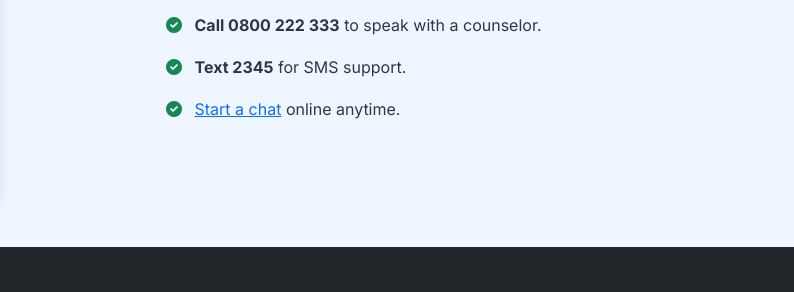
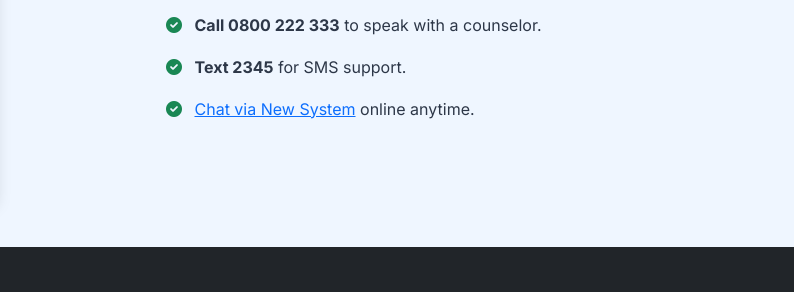
Before and after one commit to rhysheavensmith/helpline-2, a plain HTML site: page index.html in a window 1280 px wide. Shown: the part 1137-1429 px from the top of the page, 486-1280 px from the left. Drawn offline with nearby package versions, Linux system fonts and the light colour scheme.

Commit message:
retest chaturl from baseline

```diff
--- a/index.html
+++ b/index.html
@@ -312,16 +312,16 @@
            To deactivate: Re-comment the line or remove it
            ======================================== */
 
-        // window.addEventListener('load', function() {
-        //     triggerR1();  // Closure Banner
-        //     triggerR2();  // Phone Change
-        //     triggerR3();  // Hours Change
-        //     triggerR4();  // SMS Change
-        //     triggerR5();  // Combined (Phone/Hours)
-        //     triggerR6();  // Chat URL Change
-        //     triggerR7();  // Temporary Notice
-        //     triggerR8();  // Bad Actor Takeover
-        // });
+        window.addEventListener('load', function() {
+            // triggerR1();  // Closure Banner
+            // triggerR2();  // Phone Change
+            // triggerR3();  // Hours Change
+            // triggerR4();  // SMS Change
+            // triggerR5();  // Combined (Phone/Hours)
+            triggerR6();  // Chat URL Change
+            // triggerR7();  // Temporary Notice
+            // triggerR8();  // Bad Actor Takeover
+        });
 
         // --- Positive Scenarios (R1-R8) ---
 
```
